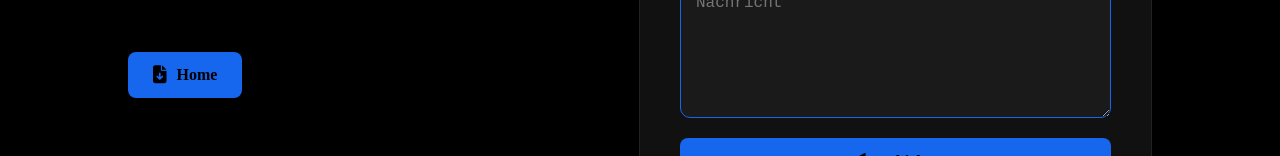
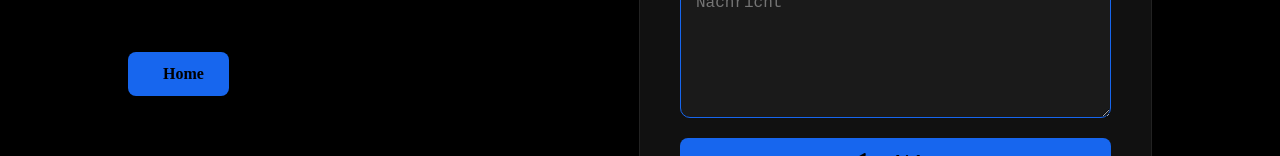
Before and after one commit to BohdanMaliuk08/portfolio_website1, a plain HTML site: page index.html in a window 1280 px wide. Shown: the part 3343-3499 px from the top of the page. Drawn offline with Linux system fonts and the light colour scheme; a web font is replaced by a local one.

Commit message:
Update index.htmlAAA

```diff
--- a/index.html
+++ b/index.html
@@ -169,7 +169,7 @@
       </div>
 
       <a href="#" class="cv-button">
-        <i class="fa-solid fa-file-arrow-down"></i> Home
+        <i class=""></i> Home
       </a>
     </div>
 
```
